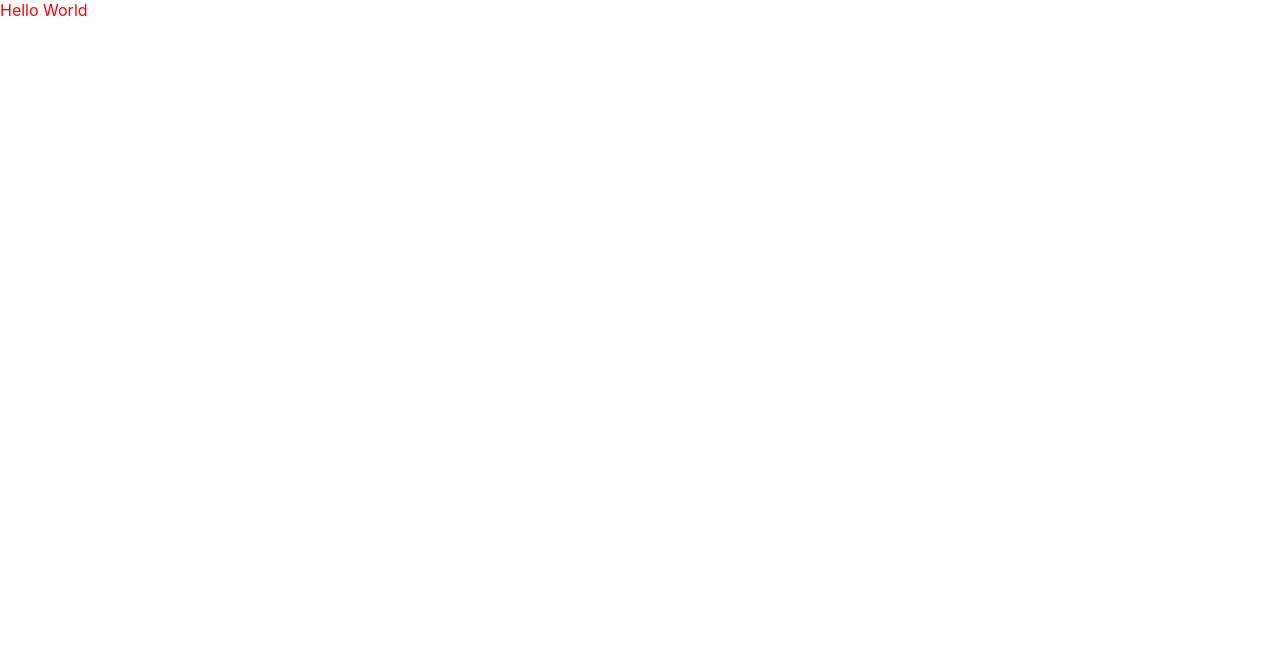
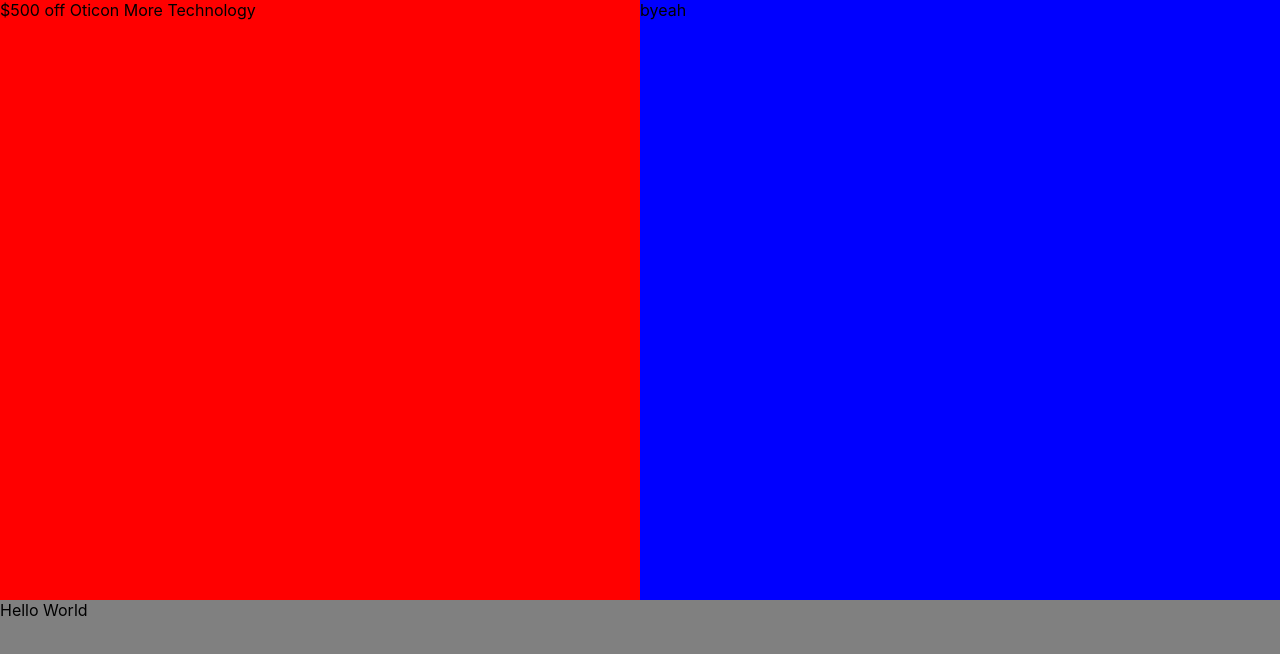
Before and after one commit to eykim5/earqproject, a React (Create React App) app: page / in a window 1280 px wide. Shown: the top 654 px of the page. Built offline with nearby package versions, Linux system fonts and the light colour scheme.

Commit message:
Basic formatting created with sample text.

```diff
--- a/src/components/splash.css
+++ b/src/components/splash.css
@@ -1,3 +1,26 @@
-.basics {
-    color: red;
+.mainBox {
+    width: 100vw;
+    height: 100vh;
+    display: flex;
+    flex-direction: column;
 }
+
+.topBox {
+    display: flex;
+    height: 75vh;
+}
+
+.leftBox {
+    background-color: red;
+    width: 50vw;
+}
+
+.rightBox {
+    background-color: blue;
+    width: 50vw;
+}
+
+.botBox {
+    background-color: gray;
+    height: 25vh;
+}
--- a/src/components/splash.jsx
+++ b/src/components/splash.jsx
@@ -4,7 +4,19 @@ import './splash.css'
 class Splash extends React.Component {
     render() {
         return(
-            <div className = "basics">Hello World</div>
+            <div className = "mainBox">
+                <div className = "topBox">
+                    <div className = "leftBox">
+                        <div>$500 off Oticon More Technology</div>
+                    </div>
+                    <div className = "rightBox">
+                        <div>byeah</div>
+                    </div>
+                </div>
+                <div className = "botBox">
+                    <div>Hello World</div>
+                </div>
+            </div>
         )
     }
 }
```
